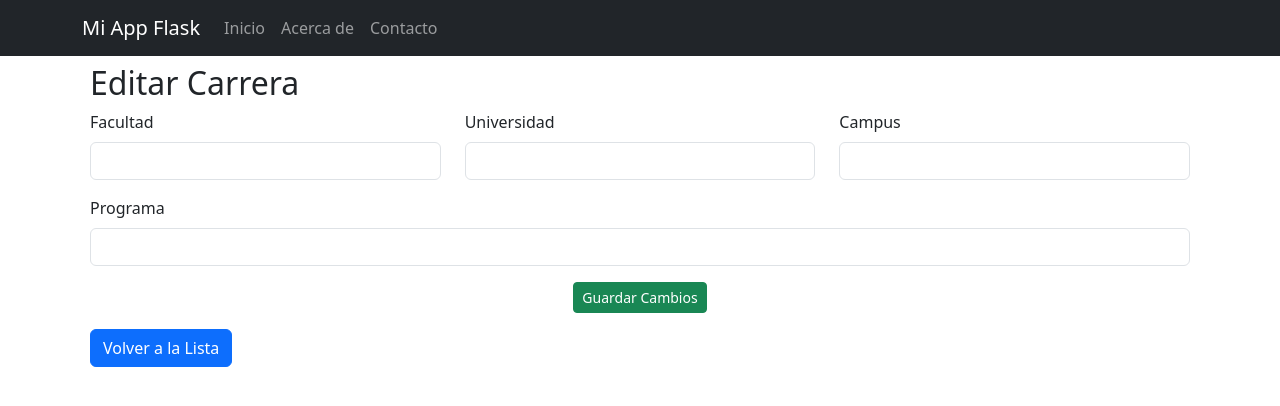
After one commit to AgustinaGallardo/ProyectoFinal_PythonFlask, a Flask app: template templates/carreras/editar_carrera.html in a window 1280 px wide. The commit adds this page. Shown: the top 406 px of the page. Run offline with Flask 3, Linux system fonts and the light colour scheme; the template is opened without the code that fills it, so the values that code supplies are empty.

Commit message:
intento_editar

```diff
--- a/app_factory.py
+++ b/app_factory.py
@@ -8,6 +8,7 @@ from modules.routes_carreras import carreras_bp
 from modules.apis.personas import PersonasResource
 from modules.apis.lugares import LugaresResource
 from modules.apis.generos import GenerosResource
+from modules.apis.carreras import CarrerasResource
 from modules.models.base import db
 from config import db_connector, db_user, db_password, db_ip_address, db_name
 from flask_jwt_extended import JWTManager
@@ -39,5 +40,6 @@ def create_app():
 	api.add_resource(PersonasResource, '/api/personas', '/api/personas/<int:persona_id>')
 	api.add_resource(LugaresResource, '/api/lugares')
 	api.add_resource(GenerosResource, '/api/generos')
+	api.add_resource(CarrerasResource, '/api/carreras/editar')
 
 	return app
--- a/templates/carreras/carreras.html
+++ b/templates/carreras/carreras.html
@@ -5,7 +5,7 @@
 {% block content %}
 <div class="container p-2 small"></div>
 	<h2 class="text-center">Carreras</h2>
-	<a class="btn btn-success mb-3" href="{{ url_for('routes_carreras.crear_carrera') }}">Agregar carrera</a>
+    <a class="btn btn-success mb-3" href="{{ url_for('routes_carreras.crear_carrera') }}">Agregar carrera</a>
 
 	<div id="personas-list">
 		<table class="table">
@@ -29,6 +29,9 @@
 					<td>{{ carrera.campus.nombre }}</td>
 				</tr>
 				<!-- Modal para confirmar la eliminación -->
+				<td>
+				<!--	<a href="{{ url_for('routes_carreras.editar_carrera', carrera_id=carrera.id) }}" class="btn btn-primary">Editar</a>  -->
+				</td>
 
 				{% endfor %}
 			</tbody>
--- /dev/null
+++ b/templates/carreras/editar_carrera.html
@@ -0,0 +1,33 @@
+{% extends 'comun/base.html' %}
+{% block content %}
+<div class="container p-2">
+    <h2>Editar Carrera</h2>
+    <form id="editar-carrera-form" method="POST">
+        <input type="hidden" name="csrf_token" value="{{ csrf_token() }}">
+        <div class="row">
+            <div class="col mb-3">
+                <label for="facultad" class="form-label">Facultad</label>
+                <input type="text" class="form-control" id="facultad" name="facultad" value="{{ carrera.facultad.nombre }}">
+            </div>
+            <div class="col mb-3">
+                <label for="universidad" class="form-label">Universidad</label>
+                <input type="text" class="form-control" id="universidad" name="universidad" value="{{ carrera.universidad.nombre }}">
+            </div>
+            <div class="col mb-3">
+                <label for="campus" class="form-label">Campus</label>
+                <input type="text" class="form-control" id="campus" name="campus" value="{{ carrera.campus.nombre }}">
+            </div>
+        </div>
+        <div class="row">
+            <div class="col mb-3">
+                <label for="programa" class="form-label">Programa</label>
+                <input type="text" class="form-control" id="programa" name="programa" value="{{ carrera.programa.nombre }}">
+            </div>
+        </div>
+        <div class="col mb-3 text-center">
+            <button class="btn btn-success btn-sm" type="submit" id="guardar-carrera">Guardar Cambios</button>
+        </div>
+    </form>
+    <a class="btn btn-primary" href="{{ url_for('routes_carreras.obtener_lista_paginada') }}">Volver a la Lista</a>
+</div>
+{% endblock %}
```
Also changed, not shown: modules/apis/carreras.py (+30 -0 lines), modules/common/gestor_carrera.py (+28 -1 lines).
